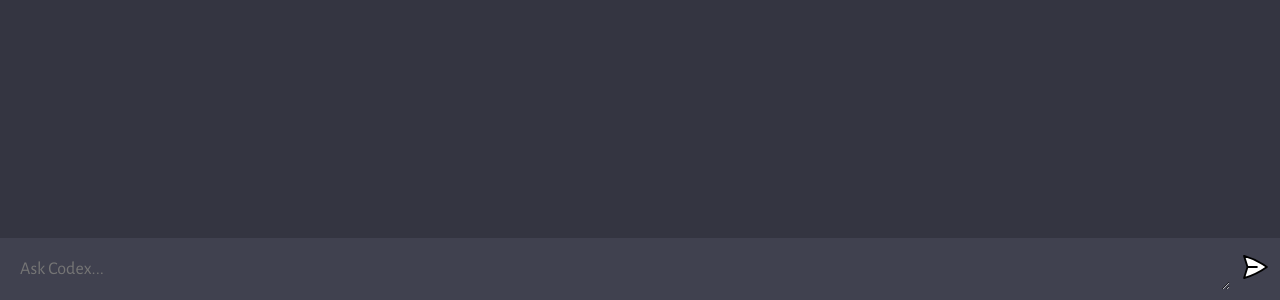
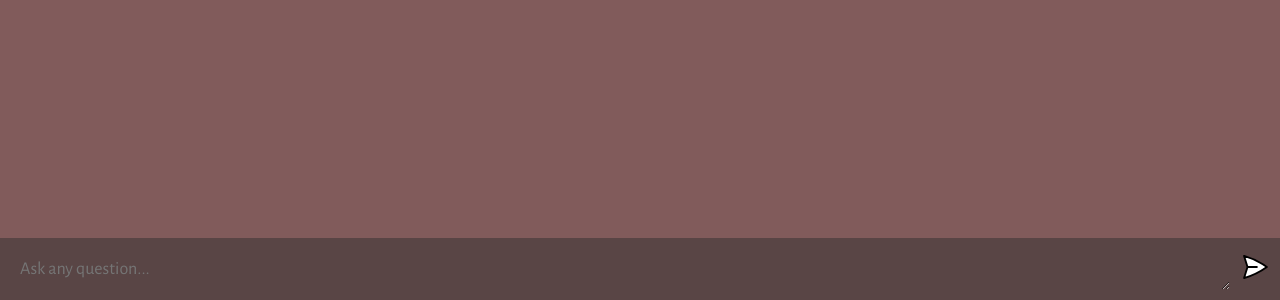
Before and after one commit to dibyajyoti79/AI-Coder, a website built with Vite: page client/index.html in a window 1280 px wide. Shown: the part 500-800 px from the top of the page. Built offline with nearby package versions, Linux system fonts and the light colour scheme.

Commit message:
chages ui

```diff
--- a/client/index.html
+++ b/client/index.html
@@ -15,7 +15,7 @@
 
     </div>
     <form>
-      <textarea name="prompt" id="" cols="1" rows="1" placeholder="Ask Codex..."></textarea>
+      <textarea name="prompt" id="" cols="1" rows="1" placeholder="Ask any question..."></textarea>
       <button type="submit"><img src="assets/send.svg" alt="send"></button>
     </form>
   </div>
--- a/client/style.css
+++ b/client/style.css
@@ -8,13 +8,16 @@
 }
 
 body {
-  background: #343541;
+  /* background: #343541; */
+  background: #815B5B;
 }
 
 #app {
   width: 100vw;
   height: 100vh;
-  background: #343541;
+  /* background: #343541; */
+  background: #815B5B;
+
 
   display: flex;
   flex-direction: column;
@@ -50,7 +53,9 @@ body {
 }
 
 .ai {
-  background: #40414F;
+  /* background: #40414F; */
+  background: #594545;
+
 }
 
 .chat {
@@ -117,7 +122,9 @@ form {
   max-width: 1280px;
   margin: 0 auto;
   padding: 10px;
-  background: #40414F;
+  /* background: #40414F; */
+  background: #594545;
+
 
   display: flex;
   flex-direction: row;
```
